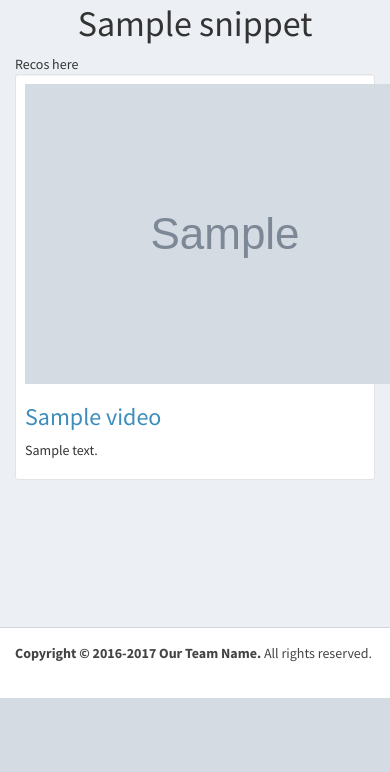
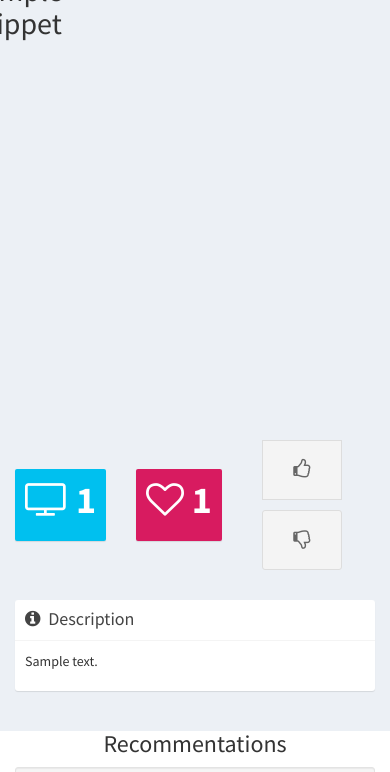
Before and after one commit to mehul2029/YourTube, a Django app: template templates/myapp/view.html in a window 390 px wide. Shown: the part 146-918 px from the top of the page. Before the commit the page ends 844 px from the top, so only its background shows below. Run offline with Django 3.2, Linux system fonts and the light colour scheme; the template is opened without the code that fills it: most values are stand-ins (such as "Sample title", 1, 10 or a date in 2020); grey boxes marked "Sample" are stand-in pictures; parts of the project's set-up code (start-up, migrations or seed data) failed here and were passed over; some libraries are stand-ins or nearby versions.

Commit message:
View page

```diff
--- a/database/api.py
+++ b/database/api.py
@@ -104,6 +104,8 @@
 			for r in record:
 				if r.likes==1:
 					return 1
+				elif r.dislikes == 1:
+					return -1
 				else:
 					return 0
 
--- a/database/init_db.py
+++ b/database/init_db.py
@@ -159,12 +159,12 @@
 	def __init__(self):
 		# Requires a 'user' database in which the tables are created.
 		engine = create_engine(
-			"mysql+pymysql://root:killthejoker@localhost/user?host=localhost?port=3306")
+			"mysql+pymysql://root:root@localhost/user?host=localhost?port=3306")
 		engine.echo = True
 		conn = engine.connect()
 		metadata = MetaData(engine)
 		userinfo = Table('userinfo', metadata,
-			Column('user_id', Integer, primary_key=True),
+			Column('user_id', String(30), primary_key=True),
 			Column('videoid', String(30), primary_key=True),
 			Column('latest_timestamp', String(30)),
 			Column('viewCount', Integer),
--- a/myapp/urls.py
+++ b/myapp/urls.py
@@ -14,5 +14,7 @@
     url(r'^logout/$',views.logout_view, name='logout'),
     url(r'^history/$', views.history, name='history'),
     url(r'^liked_videos/$', views.liked_videos, name='liked_videos'),
+    url(r'^ajax/like/$', views.like, name='ajax-like'),
+    url(r'^ajax/dislike/$', views.dislike, name='ajax-dislike'),
 	# url(r'^logout/$', 'django.contrib.auth.views.logout', {'next_page': '/successfully_logged_out/'}, name='logout'),
 ]
--- a/static/custom.css
+++ b/static/custom.css
@@ -10,6 +10,6 @@
 	align-items:center;"
 }
 
-.well{
+.white{
 	background-color: white;
 }
--- a/templates/myapp/base.html
+++ b/templates/myapp/base.html
@@ -73,12 +73,10 @@
 
   <!-- Content Wrapper. Contains page content -->
   <div class="content-wrapper">
-    <section class="content-header">
       {% block content-header %} {% endblock %}
-    </section>
 
     <!-- Main content -->
-    <section class="content">
+    <section class="content" style="padding: 0px 15px 0 15px">
     {% block content %} {% endblock %}
     </section>
     <!-- /.content -->
@@ -95,6 +93,9 @@
 <!-- ./wrapper -->
 
 
+{% block script %}
+{% endblock %}
+
 <!-- Resolve conflict in jQuery UI tooltip with Bootstrap tooltip -->
 <script>
   $.widget.bridge('uibutton', $.ui.button);
--- a/templates/myapp/history.html
+++ b/templates/myapp/history.html
@@ -1,6 +1,7 @@
 {% extends 'myapp/base.html' %}
 
 {% block content-header %}
+<section class="content-header">
 	{% if count == 0 %}
 		<br><br>
 		<h1 class="centre"><b>You have an clean slate! </b></h1>
@@ -8,6 +9,7 @@
 	{% else %}
 		<h1 class="centre"> Watch History </h1>
 	{% endif %}
+</section>
 {% endblock %}
 
 {% block content %}
--- a/templates/myapp/home.html
+++ b/templates/myapp/home.html
@@ -1,7 +1,9 @@
 {% extends 'myapp/base.html' %}
 
 {% block content-header %}
+<section class="content-header">
 	<h1 class="centre"> YOLO </h1>
+</section>
 {% endblock %}
 
 {% block content %}
@@ -16,7 +18,7 @@
 			<div class="col-md-4 col-sm-6">
 				<div class="well well-sm">
 					<a href="{% url 'view' videoId=video.id %}">
-						<img src="{{ video.thumbnail }}">
+						<img src="{{ video.thumbnail.medium }}">
 						<h4>{{ video.title }}</h4>
 						<p>{{ video.desc }}</p>
 					</a>
--- a/templates/myapp/liked_videos.html
+++ b/templates/myapp/liked_videos.html
@@ -1,6 +1,7 @@
 {% extends 'myapp/base.html' %}
 
 {% block content-header %}
+<section class="content-header">
 	{% if count == 0 %}
 		<br><br>
 		<h1 class="centre"><b>You don't like anything yet! </b></h1>
@@ -8,6 +9,7 @@
 	{% else %}
 		<h1 class="centre"> Liked Videos </h1>
 	{% endif %}
+</section>
 {% endblock %}
 
 {% block content %}
--- a/templates/myapp/view.html
+++ b/templates/myapp/view.html
@@ -7,28 +7,140 @@
 
 	<div class="row">
 		<div class="col-md-8">
-			<h1 class="centre"> {{ currentvid.videoInfo.snippet.title }} </h1>
+			<h2 class="centre"> {{ currentvid.videoInfo.snippet.title }} </h2>
+			<div class="centre"><iframe width="640" height="360" src="{{ src }}" frameborder="0" allowfullscreen></iframe></div>
+			<br>
+			<div class="row centre">
+				<div class="col-md-4">
+					<div class="small-box bg-aqua" style="margin:0">
+			            <div class="inner centre">
+			              <h3><i class="fa fa-tv"></i> {{ currentvid.videoInfo.statistics.viewCount }}</h3>
 			            </div>
-		<div class="col-md-4">Recos here</div>
+
 			        </div>
+			    </div>
+			    <div class="col-md-4">
+					<div class="small-box bg-maroon disabled color-palette" style="margin:0">
+			            <div class="inner centre">
+			              <h3><i class="fa fa-heart-o"></i> {{ currentvid.videoInfo.statistics.likeCount }}</h3>
+			            </div>
+			        </div>
+			    </div>
+			    <div class="col-md-4" style="padding-top: 10px">
+	    			<!-- <div class="btn-group"> -->
+		    			<a class="btn btn-app btn-flat" style="padding-top:18px" id="like">
+		                	<i class="fa fa-thumbs-o-up"></i>
+		              	</a>
+		              	<a class="btn btn-app" style="padding-top:18px" id="dislike">
+		                	<i class="fa fa-thumbs-o-down"></i>
+		              	</a>
+	    			<!-- </div> -->
+			    </div>
+			</div>
+			<div class="row" style="margin-top: 20px">
+		        <div class="col-md-12">
+		          <div class="box box-solid">
+		            <div class="box-header with-border">
+		              <i class="fa fa-info-circle"></i>
+		              <h3 class="box-title">Description</h3>
+		            </div>
+		            <!-- /.box-header -->
+		            <div class="box-body">
+		              <p>{{ currentvid.videoInfo.snippet.description }}</p>
+		            </div>
+		            <!-- /.box-body -->
+		          </div>
+		          <!-- /.box -->
+		        </div>
+		        <!-- ./col -->
+			</div>
+		</div>
+		<div class="col-md-4 white">
+			<h3 class="centre">Recommentations</h3>
 			{% for video in videos %}
 				<div class="row">
 					<div class="col-lg-12 col-sm-6">
 						<div class="well well-sm">
 							<div class="row">
-						<div class="col-sm-4">
-							<img src="{{ video.thumbnail }}">
+								<div class="col-sm-5">
+									<img src="{{ video.thumbnail.default }}">
 								</div>
-						<div class="col-sm-8">
+								<div class="col-sm-7">
 									<a href="{% url 'view' videoId=video.id %}">
-								<h3>{{ video.title }}</h3>
+										<p><b>{{ video.title }}</b></p>
 									</a>
-							<p>{{ video.desc }}</p>
 								</div>
 							</div>
 						</div>
 					</div>
 				</div>
 			{% endfor %}
+		</div>
+	</div>
 
 {% endblock %}
+
+{% block script %}
+
+<script>
+	$("#like").click(function(){
+		console.log("like");
+		$.ajax({
+		    url: "{% url 'ajax-like' %}",
+		    type: "POST",
+		    data: { 'vid' : '{{ currentvid.videoInfo.id }}',
+		    		csrfmiddlewaretoken: '{{ csrf_token }}' },
+		    success:function(data) {
+		    	if(data.resp == 1){
+		    		$("#like").addClass('bg-green');
+		    		$("#dislike").removeClass('bg-red');
+		    	}
+		    	else{
+		    		$("#like").removeClass('bg-green');
+		    		$("#dislike").removeClass('bg-red');
+		    	}
+		    },
+		    fail:function(){
+		    	console.log('fail')
+		    }
+  		});
+	});
+	$("#dislike").click(function(){
+		console.log("dislike");
+		$.ajax({
+		    url: "{% url 'ajax-dislike' %}",
+		    type: "POST",
+		    data: { 'vid' : '{{ currentvid.videoInfo.id }}',
+		    		csrfmiddlewaretoken: '{{ csrf_token }}' },
+		    success:function(data) {
+		    	if(data.resp == -1){
+		    		$("#dislike").addClass('bg-red');
+		    		$("#like").removeClass('bg-green');
+		    	}
+		    	else{
+		    		$("#dislike").removeClass('bg-red');
+		    		$("#like").removeClass('bg-green');
+		    	}
+
+		    },
+		    fail:function(){
+		    	console.log('fail')
+		    }
+  		});
+	});
+
+	$( document ).ready(function() {
+		console.log('load');
+    	var like = {{ like }};
+    	if(like == 1){
+    		console.log('liked');
+    		$("#like").addClass('bg-green');
+    	}
+    	else if(like == -1){
+    		console.log('unliked');
+    		$("#dislike").addClass('bg-red');
+    	}
+	});
+</script>
+
+{% endblock %}
```
Also changed, not shown: myapp/views.py (+30 -5 lines), setup.py (+18 -16 lines), templates/myapp/result.html (+22 -4 lines). Lines whose indentation alone changed are shown as unchanged.
